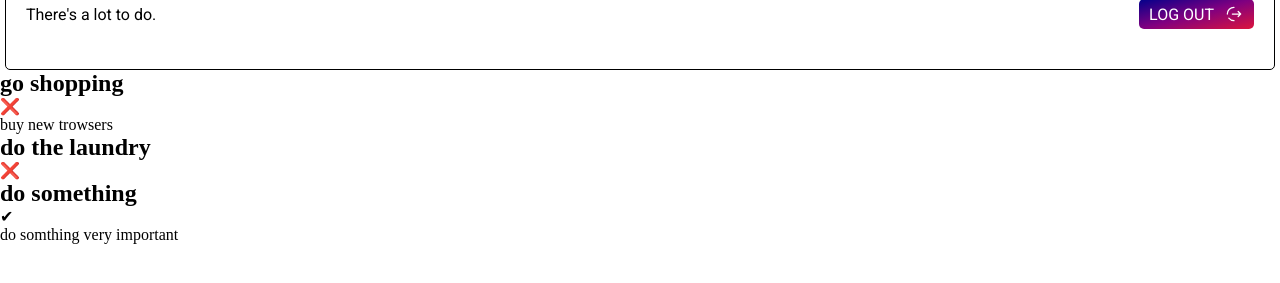
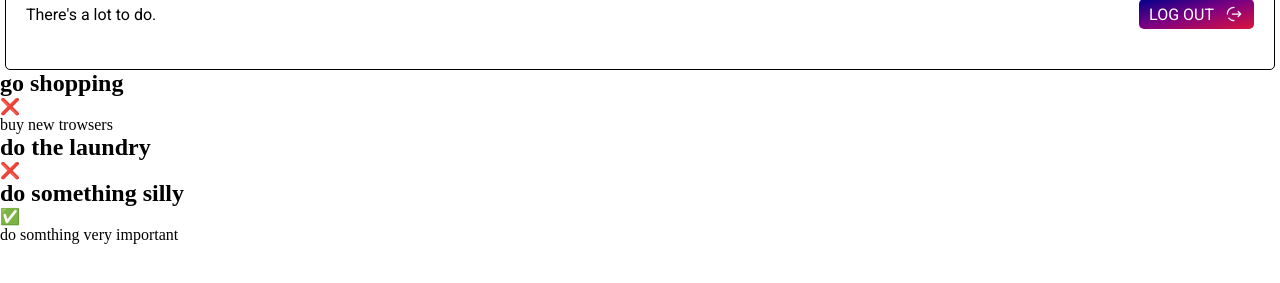
Before and after one commit to kikswosil/todoapp, an Angular app in the folder client/: page /app in a window 1280 px wide. Shown: the part 149-432 px from the top of the page. Built offline with nearby package versions, Linux system fonts and the light colour scheme; no server answers.

Commit message:
added a todo component.

```diff
--- a/client/src/app/main/main.component.html
+++ b/client/src/app/main/main.component.html
@@ -7,11 +7,7 @@
         <a href="/logout" routerLinkActive="router-link-active" >log out <img src="../../assets/logout-svgrepo-com.svg" alt="logout"></a>
     </div>
 </section>
-<section class="todo-section">
+<section class="todo-section" *ngFor="let todo of todos">
     <!-- render todos here. -->
-    <div class="todo" *ngFor="let todo of todos">
-        <h1>{{todo.title}}</h1>
-        <span>{{todo.isDone ? '✔' : '❌'}}</span>
-        <div>{{todo.details}}</div>
-    </div>
+    <app-todo [todo]="todo"></app-todo>
 </section>
--- a/client/src/app/main/main.component.ts
+++ b/client/src/app/main/main.component.ts
@@ -2,7 +2,7 @@ import { Component, OnInit } from '@angular/core';
 import { Inject } from '@angular/core';
 import { UserService } from '../user/user.service';
 import { Router } from '@angular/router';
-import { Todo } from './todo.interface';
+import { Todo } from '../todo/todo.interface';
 
 @Component({
   selector: 'app-main',
@@ -25,7 +25,7 @@ export class MainComponent implements OnInit{
       isDone: false
     },
     {
-      title: 'do something',
+      title: 'do something silly',
       details: 'do somthing very important',
       isDone: true
     }
--- /dev/null
+++ b/client/src/app/todo/todo.component.ts
@@ -0,0 +1,20 @@
+import { Component, Input } from '@angular/core';
+import { CommonModule } from '@angular/common';
+import { Todo } from './todo.interface';
+
+@Component({
+  selector: 'app-todo',
+  standalone: true,
+  imports: [CommonModule],
+  template: `
+    <div class="todo">
+        <h1>{{todo.title}}</h1>
+        <span>{{todo.isDone ? '✅' : '❌'}}</span>
+        <div>{{todo.details}}</div>
+    </div>
+  `,
+  styleUrl: './todo.component.css'
+})
+export class TodoComponent {
+  @Input({required: true}) todo!: Todo;
+}
```
Also changed, not shown: client/src/app/main/main.module.ts (+10 -8 lines), client/src/app/todo/todo.component.css (added), client/src/app/todo/todo.interface.ts (renamed from client/src/app/main/todo.interface.ts), 1 other file (tests, documents, lock files or other folders).
